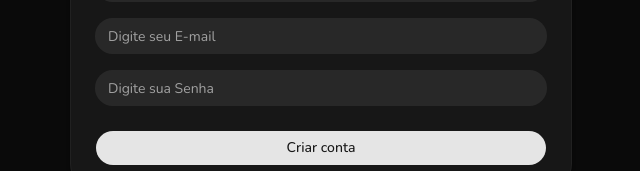
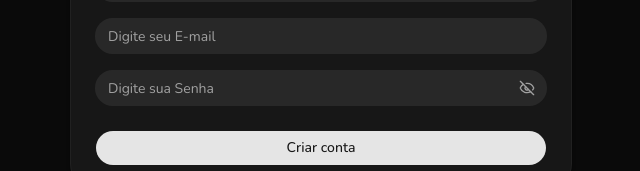
Before and after one commit to gbNun-11/inri-finance-web, a React (Vite) app: page /signup in a window 1280 px wide. Shown: the part 373-544 px from the top of the page, without its empty margins (319-959 px from the left). Built offline with nearby package versions, Linux system fonts and the light colour scheme.

Commit message:
feat: add password input with visibillity change

```diff
--- a/src/pages/signUpPage.jsx
+++ b/src/pages/signUpPage.jsx
@@ -1,3 +1,5 @@
+import { EyeIcon, EyeOffIcon } from 'lucide-react'
+import { useState } from 'react'
 import { Link } from 'react-router'
 
 import { Button } from '@/components/ui/button'
@@ -12,6 +14,7 @@
 import { Input } from '@/components/ui/input'
 
 const SignUp = () => {
+  const [passwordVisible, setPasswordVisible] = useState(false)
   return (
     <div className="flex h-screen w-screen flex-col items-center justify-center gap-3">
       <Card className="w-125">
@@ -23,7 +26,19 @@
           <Input placeholder="Digite seu Nome" />
           <Input placeholder="Digite seu Sobrenome" />
           <Input placeholder="Digite seu E-mail" />
-          <Input type="password" placeholder="Digite sua Senha" />
+          <div className="relative">
+            <Input
+              type={passwordVisible ? 'text' : 'password'}
+              placeholder="Digite sua Senha"
+            />
+            <Button
+              variant="ghost"
+              className="text-muted-foreground absolute top-0 right-0 bottom-0 my-auto mr-1 h-8 w-8"
+              onClick={() => setPasswordVisible((prev) => !prev)}
+            >
+              {passwordVisible ? <EyeIcon /> : <EyeOffIcon />}
+            </Button>
+          </div>
         </CardContent>
         <CardFooter>
           <Button className="w-full">Criar conta</Button>
```
